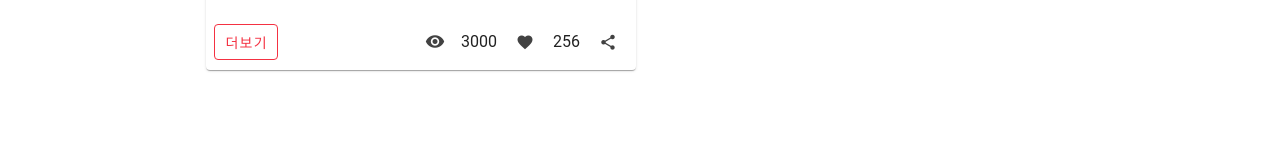
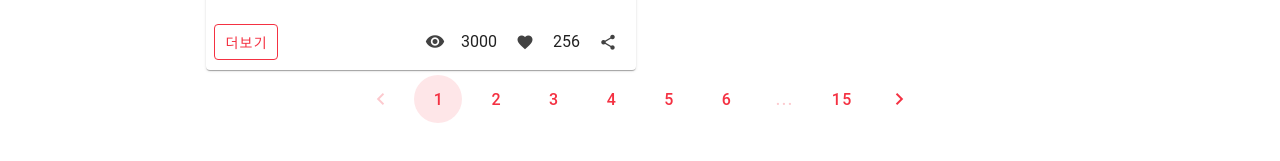
Before and after one commit to Hoya-kim/elite-king-board, a Vue app in the folder front/: page / in a window 1280 px wide. Shown: the part 589-750 px from the top of the page. Built offline with nearby package versions, Linux system fonts and the light colour scheme.

Commit message:
feat(#31): Add pagination component
- To respond to many pages

```diff
--- a/front/src/components/CardsContainer.vue
+++ b/front/src/components/CardsContainer.vue
@@ -15,6 +15,14 @@
         <ArticleCard />
       </v-col>
     </v-row>
+    <div class="text-center">
+      <v-pagination
+        v-model="page"
+        :length="15"
+        :total-visible="7"
+        :color="primaryColor"
+        rounded="circle" />
+    </div>
   </v-container>
 </template>
 
@@ -32,6 +40,7 @@ export default {
   data: () => ({
     logo,
     colSize: '12',
+    primaryColor: '#F43142',
   }),
   mounted() {
     this.getColSize();
```
